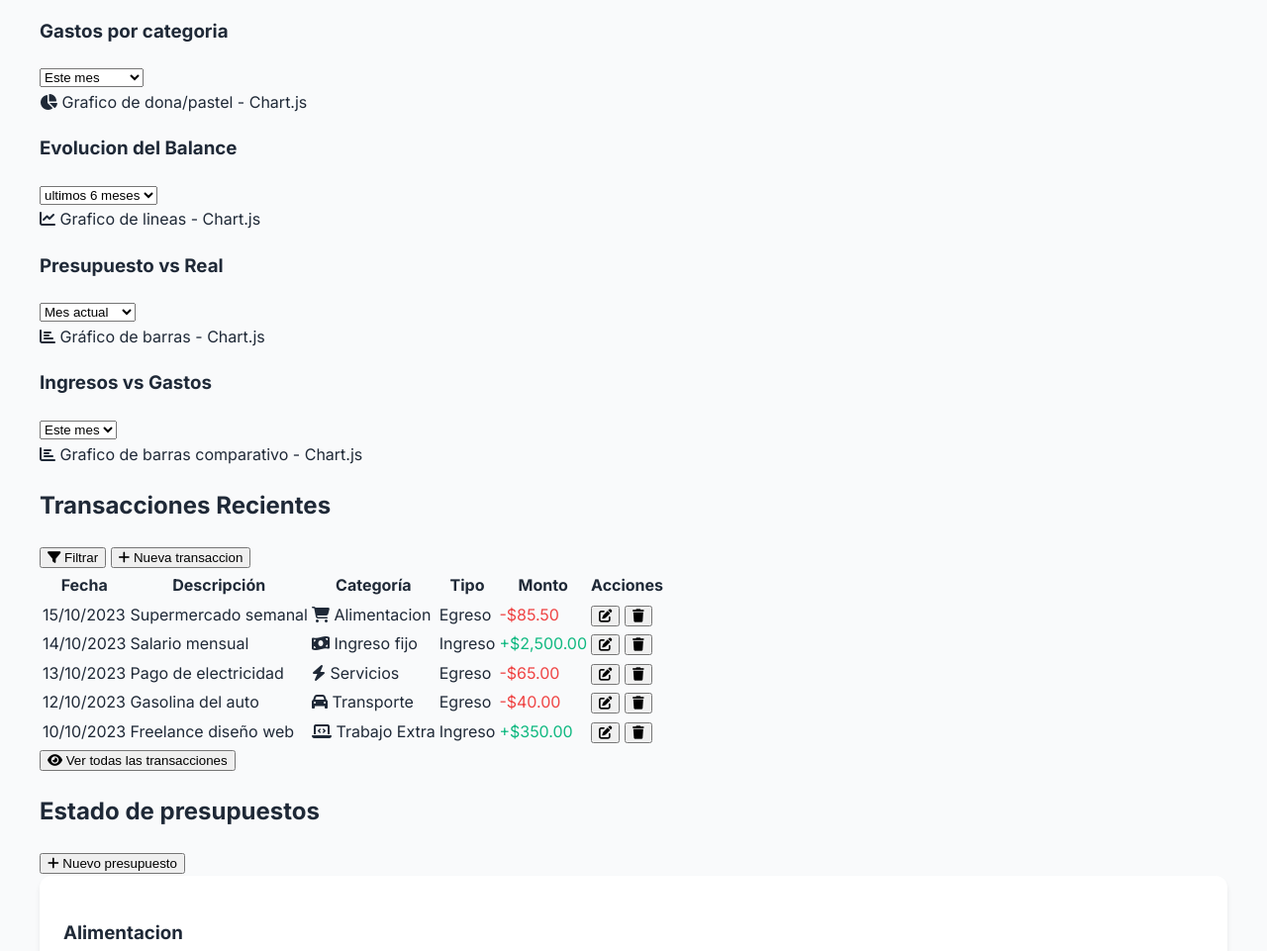
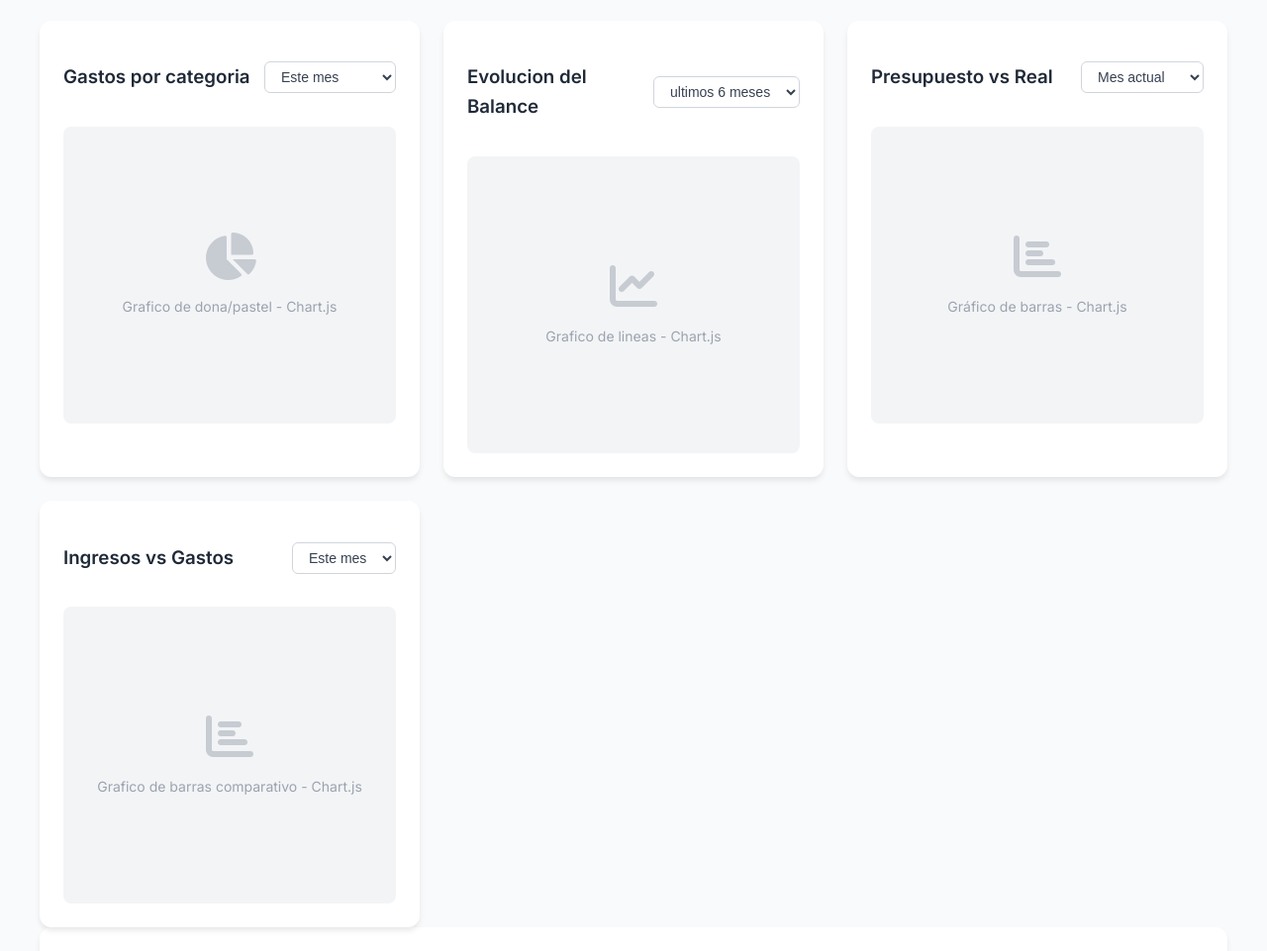
Before and after one commit to benchimol2305/proyecto-final-clientes, a plain HTML site: page index.html in a window 1280 px wide. Shown: the part 561-1522 px from the top of the page at 99% size. Drawn offline with Linux system fonts and the light colour scheme; a script that the page names is missing.

Commit message:
se realiza el area de los grafics, la parte de las transacciones con todo los botones y tablas

```diff
--- a/styles.css
+++ b/styles.css
@@ -310,3 +310,167 @@ main {
 .negative-change {
     color: var(--expense-color);
 }
+*//* Seccion de graficos */
+.charts-section {
+    margin-bottom: 3rem;
+}
+
+.section-title {
+    font-family: 'Poppins', sans-serif;
+    font-size: 1.5rem;
+    font-weight: 600;
+    color: var(--gray-900);
+    margin-bottom: 1.5rem;
+}
+
+.charts-grid {
+    display: grid;
+    grid-template-columns: repeat(auto-fit, minmax(350px, 1fr));
+    gap: 1.5rem;
+}
+
+.chart-container {
+    background-color: white;
+    border-radius: var(--radius-lg);
+    box-shadow: var(--shadow-md);
+    padding: 1.5rem;
+}
+
+.chart-header {
+    display: flex;
+    justify-content: space-between;
+    align-items: center;
+    margin-bottom: 1rem;
+}
+
+.chart-title {
+    font-weight: 600;
+    color: var(--gray-800);
+}
+
+.chart-filter {
+    padding: 0.375rem 0.75rem;
+    border-radius: var(--radius-sm);
+    border: 1px solid var(--gray-300);
+    background-color: white;
+    font-size: 0.875rem;
+    color: var(--gray-700);
+    cursor: pointer;
+}
+
+.chart-placeholder {
+    height: 300px;
+    background-color: var(--gray-100);
+    border-radius: var(--radius-md);
+    display: flex;
+    flex-direction: column;
+    align-items: center;
+    justify-content: center;
+    gap: 1rem;
+    color: var(--gray-400);
+    font-size: 0.875rem;
+}
+
+.chart-placeholder i {
+    font-size: 3rem;
+    opacity: 0.5;
+}
+
+/*transacciones */
+.recent-transactions {
+    background-color: white;
+    border-radius: var(--radius-lg);
+    box-shadow: var(--shadow-md);
+    padding: 1.5rem;
+    margin-bottom: 3rem;
+}
+
+.table-header {
+    display: flex;
+    justify-content: space-between;
+    align-items: center;
+    margin-bottom: 1.5rem;
+}
+
+.table-actions {
+    display: flex;
+    gap: 1rem;
+}
+
+/*botones */
+
+.btn {
+    display: inline-flex;
+    align-items: center;
+    justify-content: center;
+    gap: 0.5rem;
+    padding: 0.625rem 1.25rem;
+    border-radius: var(--radius-md);
+    font-weight: 500;
+    font-size: 0.875rem;
+    cursor: pointer;
+    transition: all var(--transition-fast);
+    border: none;
+    outline: none;
+}
+
+.btn-primary {
+    background-color: var(--primary-color);
+    color: white;
+}
+
+.btn-primary:hover {
+    background-color: var(--primary-dark);
+    box-shadow: var(--shadow-md);
+}
+
+.btn-secondary {
+    background-color: var(--gray-100);
+    color: var(--gray-700);
+}
+
+.btn-secondary:hover {
+    background-color: var(--gray-200);
+}
+
+.icon-btn {
+    background: none;
+    border: none;
+    color: var(--gray-500);
+    cursor: pointer;
+    padding: 0.25rem;
+    border-radius: var(--radius-sm);
+    transition: all var(--transition-fast);
+}
+
+.icon-btn:hover {
+    color: var(--primary-color);
+    background-color: var(--gray-100);
+}
+
+/* Tabla */
+.transactions-table {
+    width: 100%;
+    border-collapse: collapse;
+    margin-bottom: 1.5rem;
+}
+
+.transactions-table th {
+    text-align: left;
+    padding: 0.75rem 1rem;
+    font-weight: 600;
+    color: var(--gray-600);
+    border-bottom: 1px solid var(--gray-200);
+    font-size: 0.875rem;
+    text-transform: uppercase;
+    letter-spacing: 0.05em;
+}
+
+.transactions-table td {
+    padding: 1rem;
+    border-bottom: 1px solid var(--gray-100);
+}
+
+.transactions-table tbody tr:hover {
+    background-color: var(--gray-50);
+}
```
